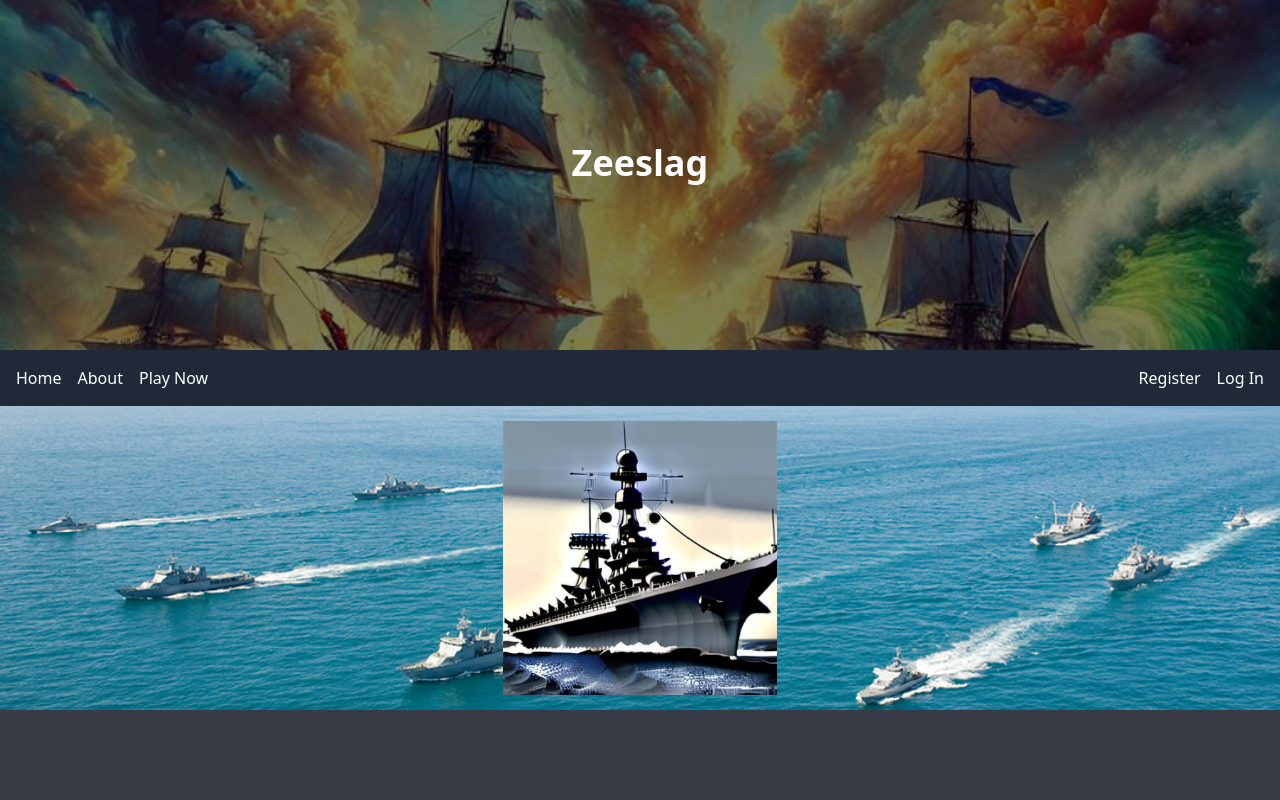
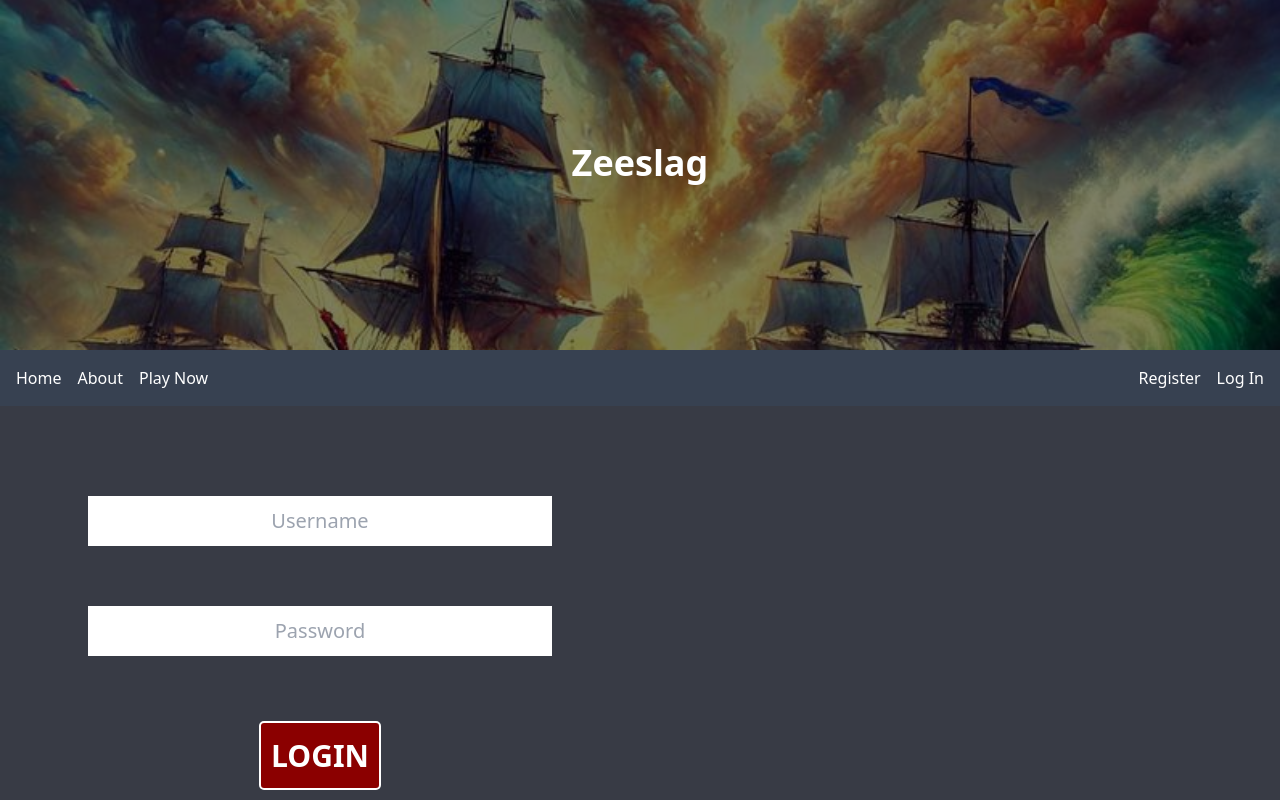
Before and after one commit to Ismail020/pewa-frontend, a Vue app in the folder zeeslag/: page /login in a window 1280 px wide. Shown: the top 800 px of the page. Built offline with nearby package versions, Linux system fonts and the light colour scheme.

Commit message:
Fix header login

```diff
--- a/zeeslag/src/App.vue
+++ b/zeeslag/src/App.vue
@@ -6,11 +6,9 @@ import HeaderComponent from './components/HeaderComponent.vue';
 </script>
 
 <template>
-  <div>
     <HeaderComponent />
     <RouterView />
     <FooterComponent />
-  </div>
 </template>
 
 <style scoped></style>
--- a/zeeslag/src/components/NavbarComponent.vue
+++ b/zeeslag/src/components/NavbarComponent.vue
@@ -1,6 +1,6 @@
 <template>
     <!-- Navbar container with background color and padding -->
-    <nav class="bg-gray-800 p-4">
+    <nav class="bg-gray-700 p-4">
         <!-- Flex container to space out the left and right sections -->
         <ul class="flex justify-between w-full">
             <!-- Left-aligned items container -->
--- a/zeeslag/src/router/index.js
+++ b/zeeslag/src/router/index.js
@@ -5,6 +5,9 @@ const router = createRouter({
   history: createWebHistory(import.meta.env.BASE_URL),
   routes: [
     {
+      // route level code-splitting
+      // this generates a separate chunk (About.[hash].js) for this route
+      // which is lazy-loaded when the route is visited.
       path: '/',
       name: 'home',
       component: HomeView
@@ -12,9 +15,6 @@ const router = createRouter({
     {
       path: '/about',
       name: 'about',
-      // route level code-splitting
-      // this generates a separate chunk (About.[hash].js) for this route
-      // which is lazy-loaded when the route is visited.
       component: () => import('../views/AboutView.vue')
     },
     {
--- a/zeeslag/src/views/LoginView.vue
+++ b/zeeslag/src/views/LoginView.vue
@@ -1,6 +1,5 @@
 <template>
   <div class="login-container">
-  <HeaderComponent  class ="header"/>
  <LoginComponent class="login"/>
   </div>
 </template>
```
